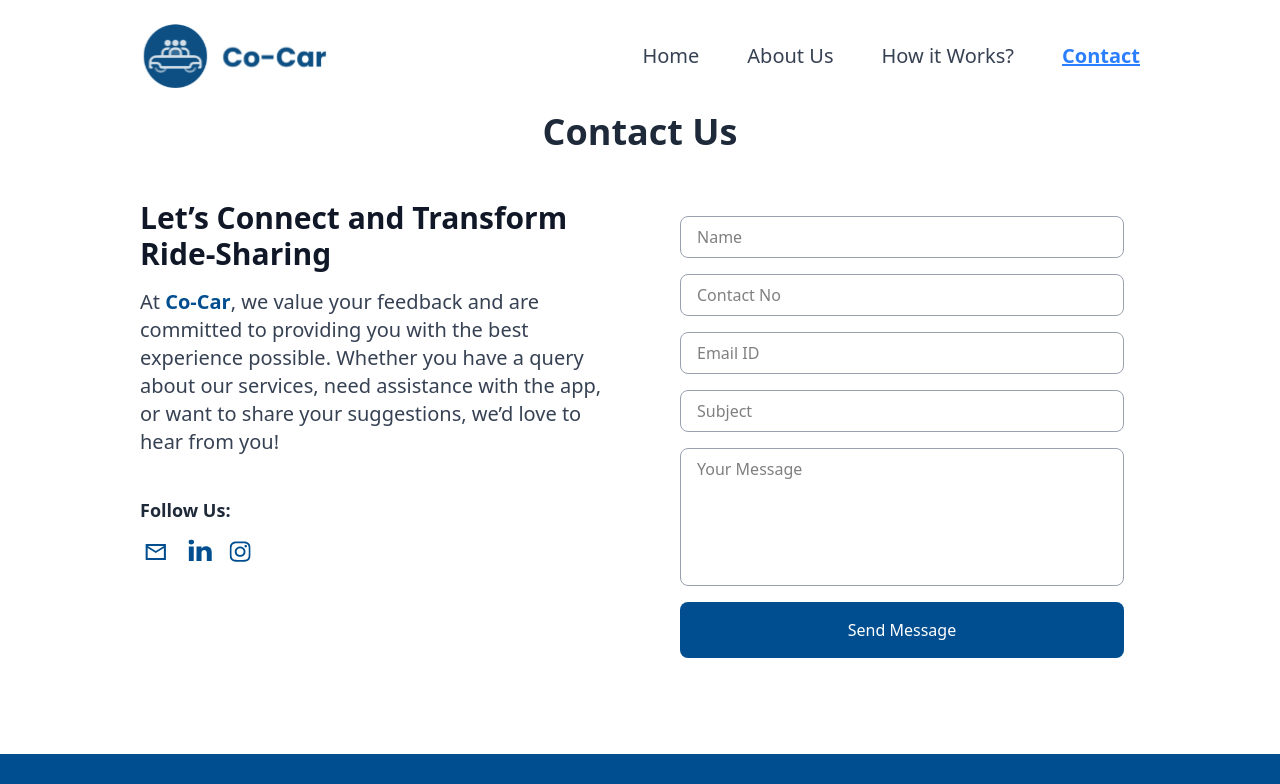
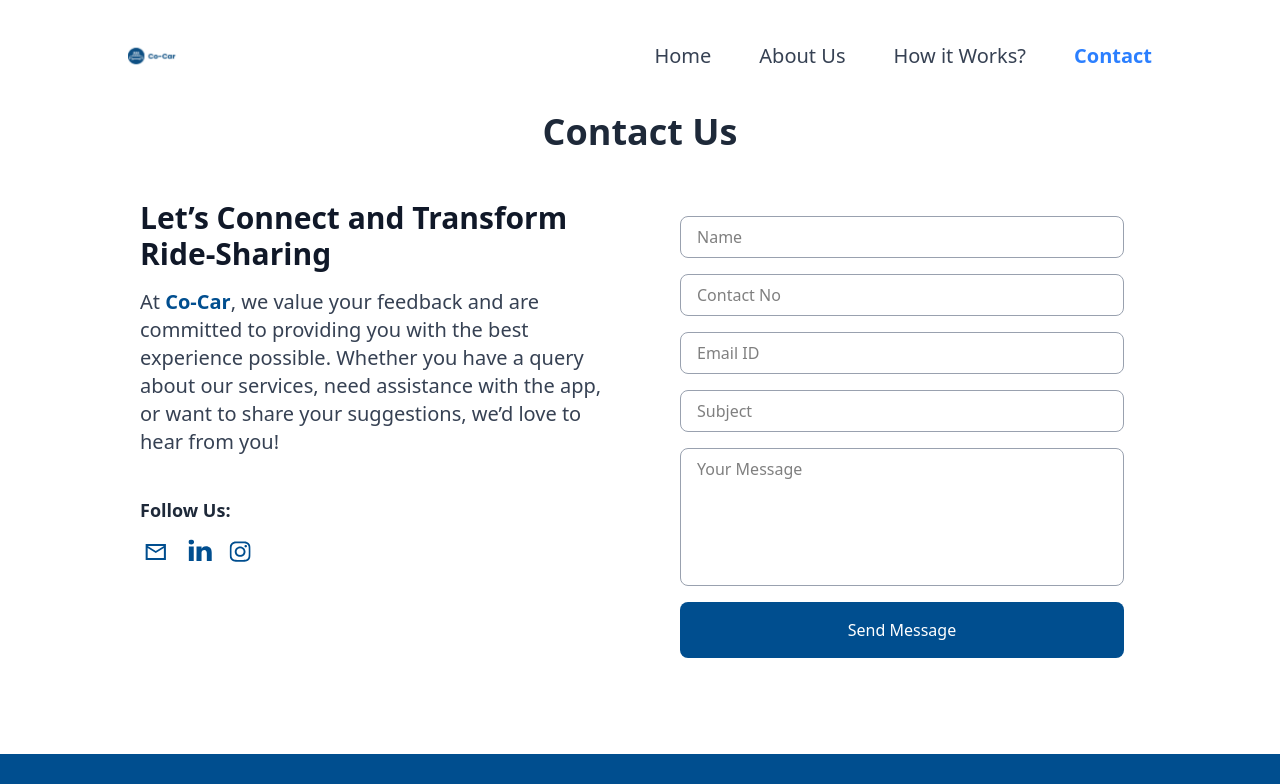
Before and after one commit to digvijaybhonsle/Co-Car, a React (Vite) app: page /contact in a window 1280 px wide. Shown: the top 784 px of the page. Built offline with nearby package versions, Linux system fonts and the light colour scheme.

Commit message:
header change

```diff
--- a/src/components/Header.jsx
+++ b/src/components/Header.jsx
@@ -6,13 +6,13 @@ const Header = () => {
   const [isMenuOpen, setIsMenuOpen] = useState(false);
 
   return (
-    <header className="fixed top-0 left-0 w-full bg-white px-6 py-6 lg:px-35 md:px-25 z-50">
+    <header className="fixed top-0 left-0 w-full bg-white px-6 py-6 lg:px-32 md:px-24 z-50">
       {/* Logo and Hamburger Menu */}
       <div className="flex justify-between items-center">
         {/* Logo */}
         <div className="flex items-center space-x-4">
           <NavLink to="/">
-            <img src={logoHeader} alt="Logo" className="w-55 h-16 cursor-pointer" />
+            <img src={logoHeader} alt="Logo" className="w-[55px] h-16 cursor-pointer" />
           </NavLink>
         </div>
         {/* Hamburger Icon */}
@@ -54,7 +54,7 @@ const Header = () => {
               to={item.path}
               className={({ isActive }) =>
                 isActive
-                  ? "text-blue-500 font-semibold hover:underline underline"
+                  ? "text-blue-500 font-semibold hover:underline"
                   : "text-gray-700 hover:text-blue-500 transition-colors"
               }
             >
@@ -66,7 +66,7 @@ const Header = () => {
 
       {/* Dropdown Navigation for Mobile */}
       {isMenuOpen && (
-        <div className="absolute top-26 left-0 w-full bg-white shadow-md rounded-b-lg border-t border-gray-300 md:hidden z-10">
+        <div className="absolute top-[100px] left-0 w-full bg-white shadow-md rounded-b-lg border-t border-gray-300 md:hidden z-10">
           <nav className="flex flex-col space-y-4 py-4 px-6">
             {[
               { name: "Home", path: "/" },
@@ -79,10 +79,10 @@ const Header = () => {
                 to={item.path}
                 className={({ isActive }) =>
                   isActive
-                    ? "text-blue-600 font-medium bg-gray-100 px-4 py-2 rounded-lg" // Active link style
-                    : "text-gray-700 font-medium hover:text-blue-600 hover:bg-gray-100 px-4 py-2 rounded-lg transition-all" // Inactive link style
+                    ? "text-blue-600 font-medium bg-gray-100 px-4 py-2 rounded-lg"
+                    : "text-gray-700 font-medium hover:text-blue-600 hover:bg-gray-100 px-4 py-2 rounded-lg transition-all"
                 }
-                onClick={() => setIsMenuOpen(false)} // Close menu after clicking
+                onClick={() => setIsMenuOpen(false)}
               >
                 {item.name}
               </NavLink>
```
